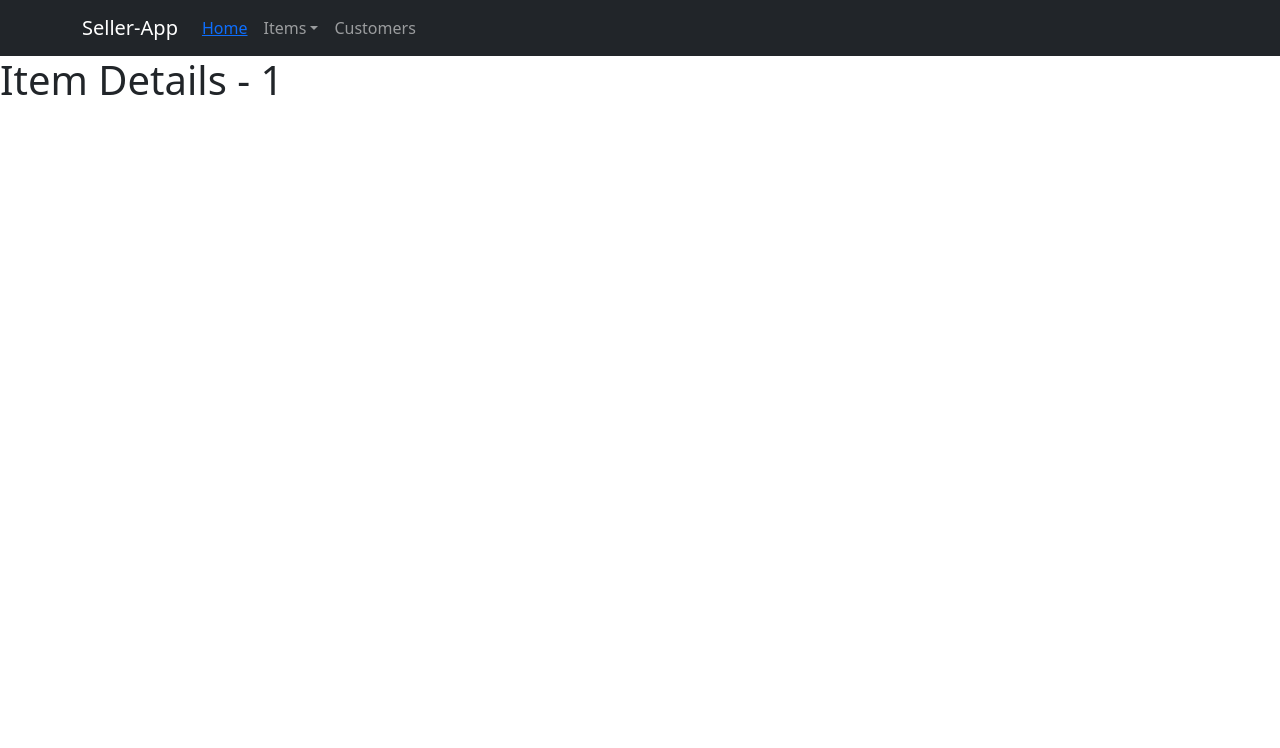
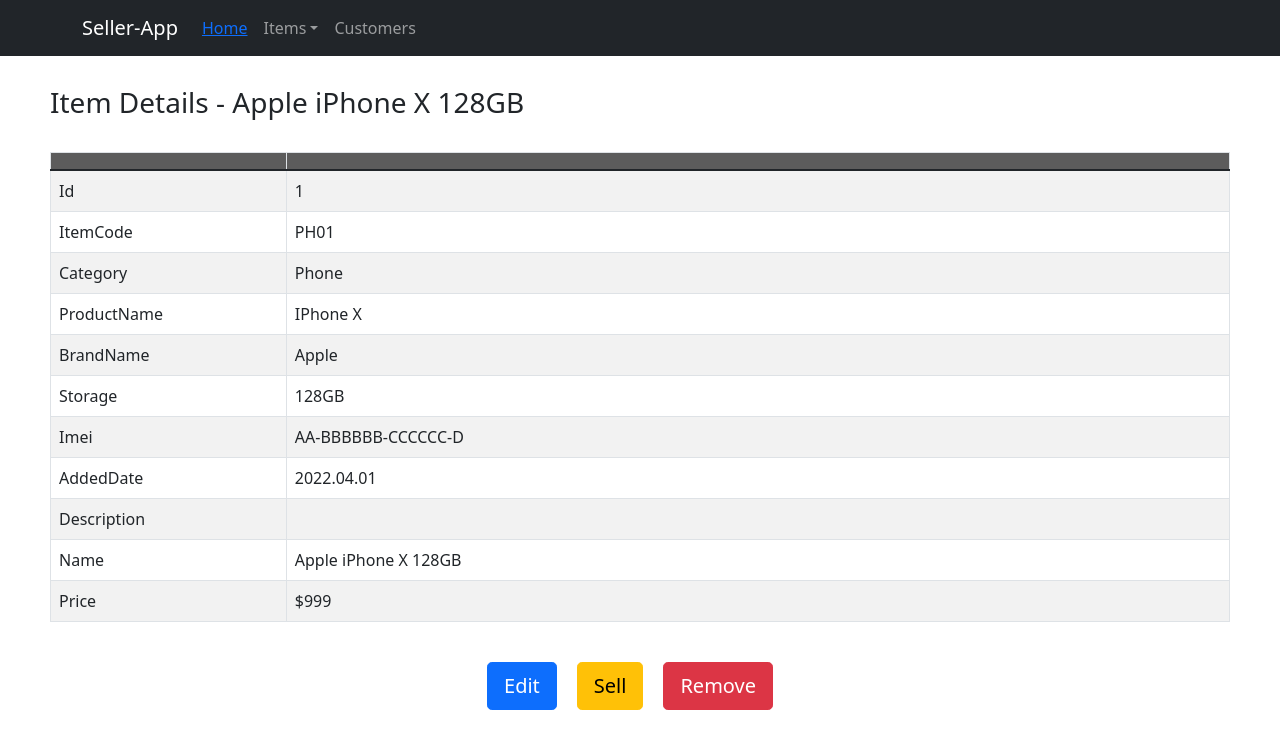
Before and after one commit to truethari/seller-app, a React (Create React App) app: page /allitems/1 in a window 1280 px wide. Shown: the top 748 px of the page. Built offline with nearby package versions, Linux system fonts and the light colour scheme.

Commit message:
itemDetails page

```diff
--- a/src/App.css
+++ b/src/App.css
@@ -1,7 +1,15 @@
+.content {
+  margin-top: 30px;
+  margin-right: 50px;
+  margin-left: 50px;
+  padding-bottom: 25px;
+}
+
 .table-container {
   overflow-y: auto;
   max-height: 500px;
 }
+
 table thead {
   top: 0px;
   position: sticky;
--- a/src/App.js
+++ b/src/App.js
@@ -1,10 +1,8 @@
-import AllItems from "./components/allItems";
-
 import "./App.css";
 
 function App() {
   return (
-    <div className="App">
+    <div className="content">
       <p>Hello</p>
     </div>
   );
--- a/src/components/allItems.jsx
+++ b/src/components/allItems.jsx
@@ -33,14 +33,6 @@
     });
   };
 
-  handleInfoButton = (object) => {
-    this.setState({
-      sellNotificationOpen: true,
-      selectedItemObject: object,
-      action: "Info",
-    });
-  };
-
   handleRemoveButton = (object) => {
     this.setState({
       sellNotificationOpen: true,
@@ -70,7 +62,6 @@
           columns={columns}
           items={items}
           onSellClick={this.handleSellButton}
-          onInfoClick={this.handleInfoButton}
           onRemoveClick={this.handleRemoveButton}
         />
         <Notification
--- a/src/components/itemDetails.jsx
+++ b/src/components/itemDetails.jsx
@@ -1,12 +1,51 @@
-import React, { Component } from "react";
+import React from "react";
 import { useParams } from "react-router-dom";
+import { Button } from "react-bootstrap";
+
+import { getItem } from "../services/fakeItems";
+import ItemDescriptionTable from "./tables/itemDescription";
+
+import "../App.css";
 
 const ItemDetails = () => {
   const { id } = useParams();
+  const item = getItem(parseInt(id));
 
   return (
-    <div className="itemdetails">
-      <h1>Item Details - {id}</h1>
+    <div className="content">
+      <h3>Item Details - {item.name}</h3>
+      <br />
+      <ItemDescriptionTable
+        columns={{
+          _a: "20%",
+          _b: "80%",
+        }}
+        items={item}
+      />
+      <br />
+      <center>
+        <Button
+          style={{ marginLeft: 0, marginRight: 20 }}
+          variant="primary"
+          size="lg"
+        >
+          Edit
+        </Button>
+        <Button
+          style={{ marginLeft: 0, marginRight: 20 }}
+          variant="warning"
+          size="lg"
+        >
+          Sell
+        </Button>
+        <Button
+          style={{ marginLeft: 0, marginRight: 20 }}
+          variant="danger"
+          size="lg"
+        >
+          Remove
+        </Button>
+      </center>
     </div>
   );
 };
--- a/src/components/tables/allItemsTable.jsx
+++ b/src/components/tables/allItemsTable.jsx
@@ -1,9 +1,10 @@
 import React from "react";
+import { Link } from "react-router-dom";
 import { Table, Button } from "react-bootstrap";
 import TableHead from "../common/tableHead";
 
 const AllItemsTableBody = (props) => {
-  const { columns, items, onInfoClick, onSellClick, onRemoveClick } = props;
+  const { columns, items, onSellClick, onRemoveClick } = props;
   return (
     <div className="table-container">
       <Table striped bordered hover>
@@ -26,14 +27,15 @@
                 >
                   Sell
                 </Button>
+                <Link to={"/allItems/" + item.id}>
                   <Button
                     style={{ marginLeft: 0, marginRight: 5 }}
                     variant="primary"
                     size="sm"
-                  onClick={() => onInfoClick(item)}
                   >
                     Info
                   </Button>
+                </Link>
                 <Button
                   style={{ marginLeft: 0, marginRight: 5 }}
                   variant="danger"
--- a/src/components/tables/itemDescription.jsx
+++ b/src/components/tables/itemDescription.jsx
@@ -1,5 +1,6 @@
 import React from "react";
 import { Table } from "react-bootstrap";
+
 import TableHead from "../common/tableHead";
 import { capitalizeFirstLetter } from "./../utils/strings";
 
@@ -12,7 +13,7 @@
         <tbody>
           {Object.keys(items).map(function (key) {
             return (
-              <tr>
+              <tr key={key}>
                 <td>{capitalizeFirstLetter(key)}</td>
                 <td>{capitalizeFirstLetter(items[key])}</td>
               </tr>
--- a/src/services/fakeItems.js
+++ b/src/services/fakeItems.js
@@ -90,3 +90,18 @@
   }
   return allItems;
 }
+
+export function getItem(id) {
+  let allItemsInInventory = [...mobilePhones, ...laptops];
+
+  for (var item in allItemsInInventory) {
+    if (allItemsInInventory[item].id === id) {
+      allItemsInInventory[item]["name"] = getName(allItemsInInventory[item]);
+      allItemsInInventory[item]["price"] =
+        priceList[allItemsInInventory[item]["itemCode"]];
+
+      return allItemsInInventory[item];
+    }
+  }
+  return;
+}
```
Lines whose indentation alone changed are shown as unchanged.
